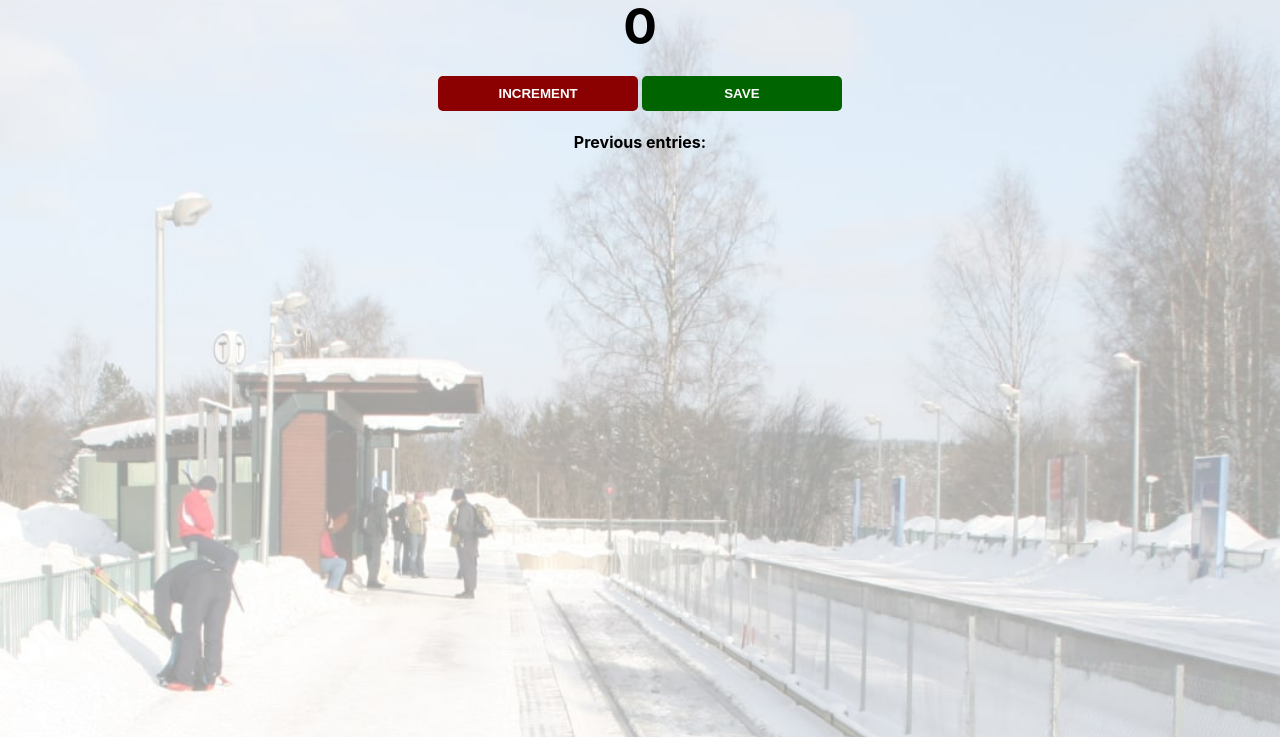
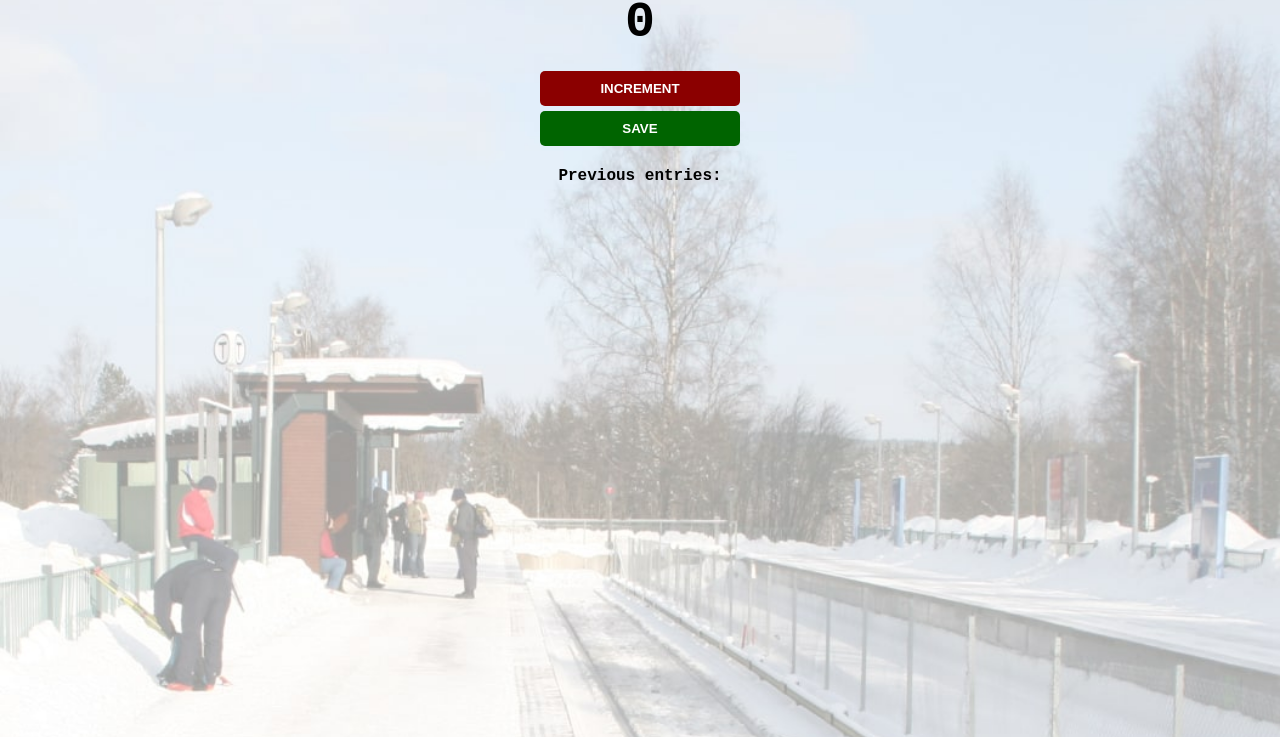
Before and after one commit to kelivreno/bmw_counter, a website built with Vite: page index.html in a window 1280 px wide. Shown: the part 63-800 px from the top of the page. Built offline with nearby package versions, Linux system fonts and the light colour scheme.

Commit message:
fix: update font family in CSS and adjust HTML structure for consistency

```diff
--- a/index.css
+++ b/index.css
@@ -1,7 +1,7 @@
 body {
     background-image: url("station.jpg");
     background-size: cover;
-    font-family: -apple-system, BlinkMacSystemFont, 'Segoe UI', Roboto, Oxygen, Ubuntu, Cantarell, 'Open Sans', 'Helvetica Neue', sans-serif;
+    font-family:  'Courier New', Courier, monospace;
     font-weight: bold;
     text-align: center;
 }
@@ -35,3 +35,8 @@
 #save-btn {
     background: darkgreen;
 }
+
+#wholeThing {
+    max-width: 300px;
+    margin: 0 auto;
+}
--- a/index.html
+++ b/index.html
@@ -3,11 +3,13 @@
         <link rel="stylesheet" href="index.css">
     </head>
     <body>
+        <div id="wholeThing">
         <h1>People entered:</h1>
         <h2 id="count-el">0</h2>
         <button id="increment-btn" onclick="increment()">INCREMENT</button>
         <button id="save-btn" onclick="save()">SAVE</button>
-        <p id="save-el"> Previous entries:  </p>
+        <p id="save-el">Previous entries: </p>
         <script src="index.js"></script>
+        </div>
     </body>
 </html>
```
